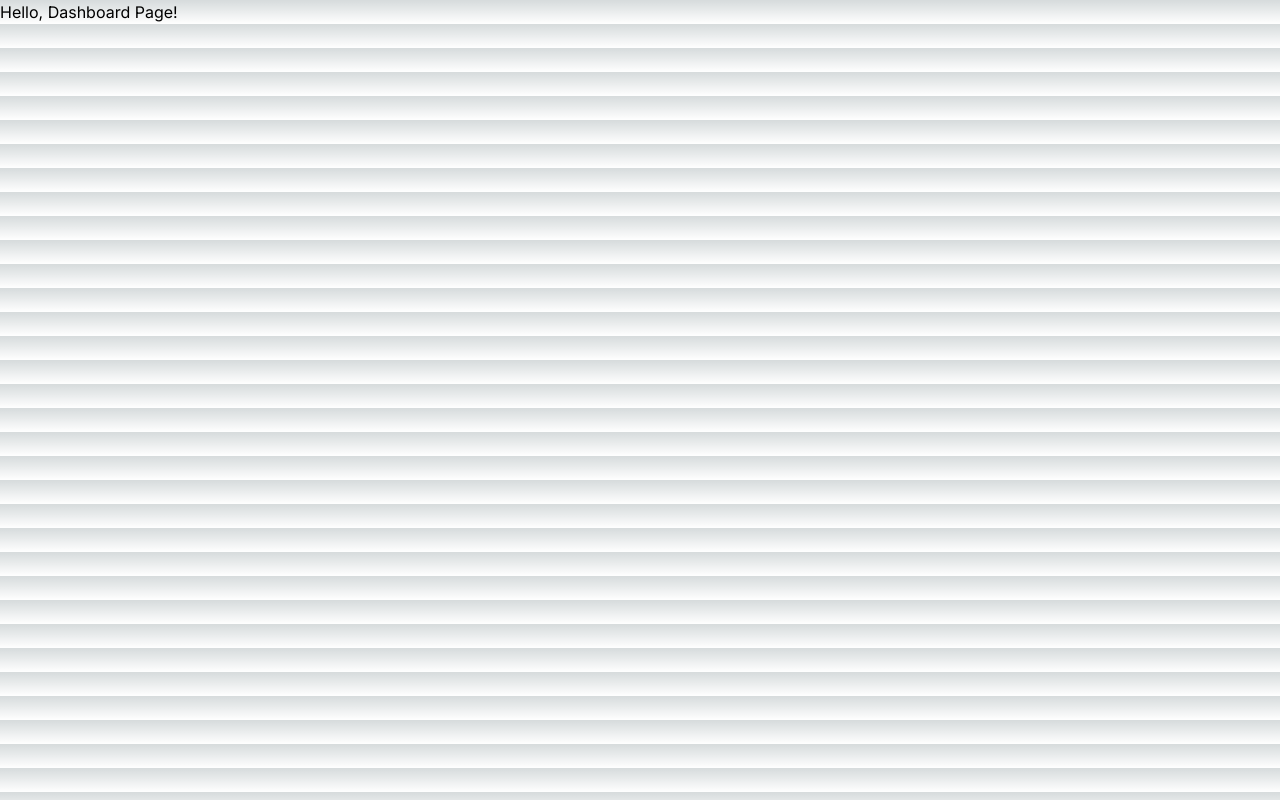
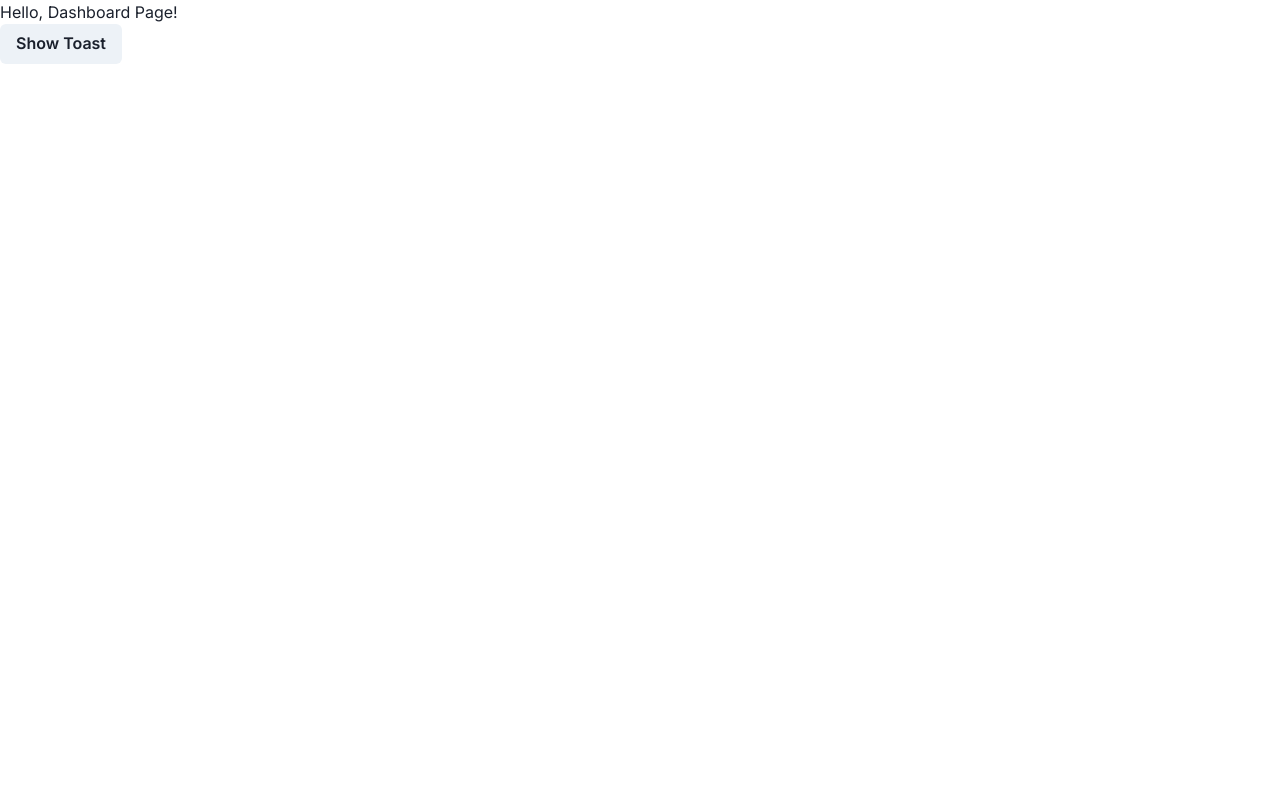
Before and after one commit to dockhardman/bookstore-nextjs, a Next.js app: page /dashboard in a window 1280 px wide. Built offline with nearby package versions, Linux system fonts and the light colour scheme.

Commit message:
Init chakra

```diff
--- a/app/dashboard/page.js
+++ b/app/dashboard/page.js
@@ -1,4 +1,26 @@
-// `app/dashboard/page.js` is the UI for the `/dashboard` URL
+"use client";
+
+import { ChakraProvider } from "@chakra-ui/react";
+import { useToast, Button } from "@chakra-ui/react";
+
 export default function Page() {
-  return <h1>Hello, Dashboard Page!</h1>;
+  const toast = useToast();
+  return (
+    <ChakraProvider>
+      <h1>Hello, Dashboard Page!</h1>
+      <Button
+        onClick={() =>
+          toast({
+            title: "Account created.",
+            description: "We've created your account for you.",
+            status: "success",
+            duration: 9000,
+            isClosable: true,
+          })
+        }
+      >
+        Show Toast
+      </Button>
+    </ChakraProvider>
+  );
 }
--- a/app/page.js
+++ b/app/page.js
@@ -1,11 +1,14 @@
 import Image from "next/image";
 import Link from "next/link";
+import { ChakraProvider } from "@chakra-ui/react";
 
 export default function Home() {
   return (
-    <div>
-      <h1 className="text-3xl font-bold underline">Hello, Next.js!</h1>
-      <Link href="/dashboard">Dashboard</Link>
-    </div>
+    <ChakraProvider>
+      <div>
+        <h1 className="text-3xl font-bold underline">Hello, Next.js!</h1>
+        <Link href="/dashboard">Dashboard</Link>
+      </div>
+    </ChakraProvider>
   );
 }
```
Also changed, not shown: app/layout.js (+7 -7 lines).
